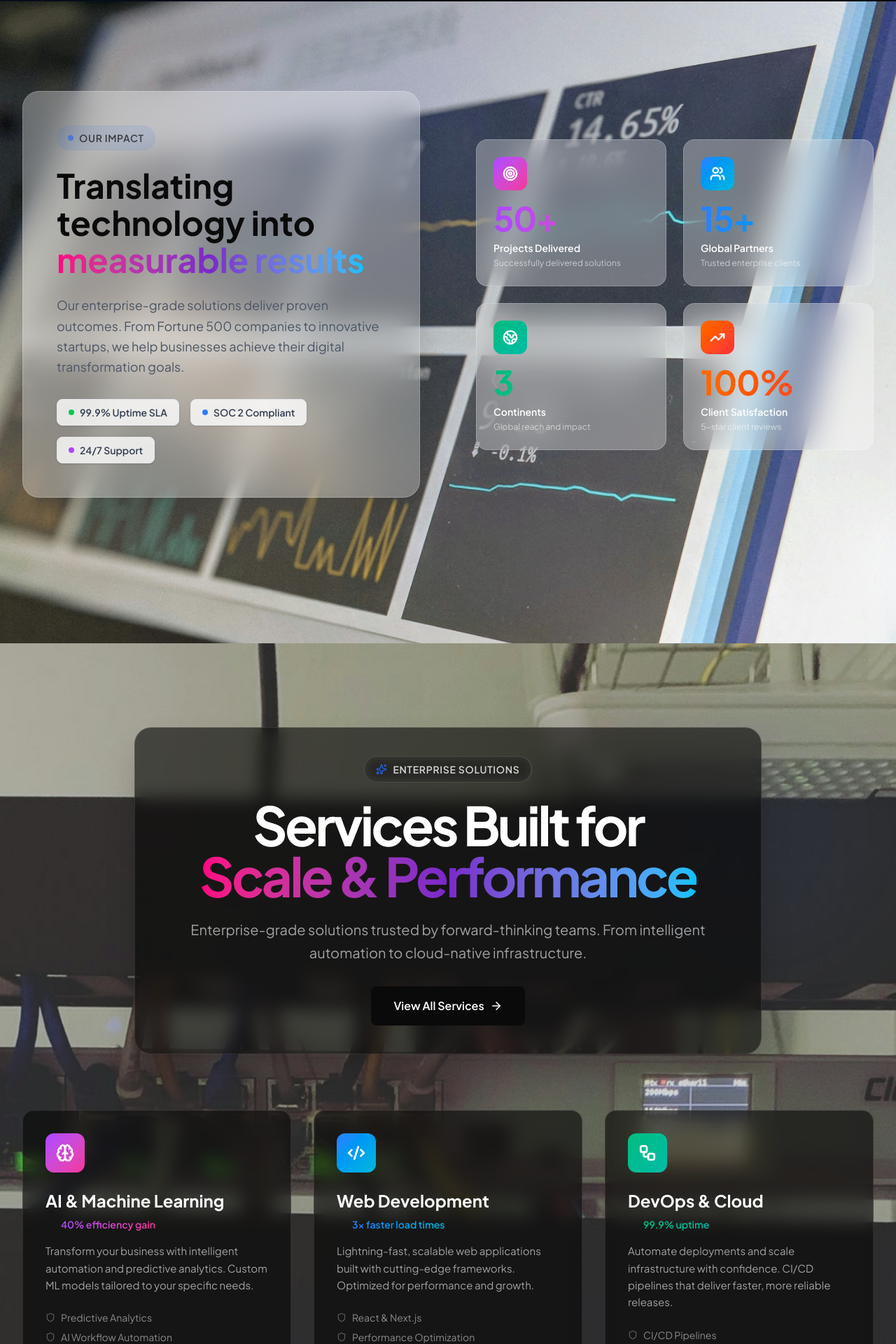
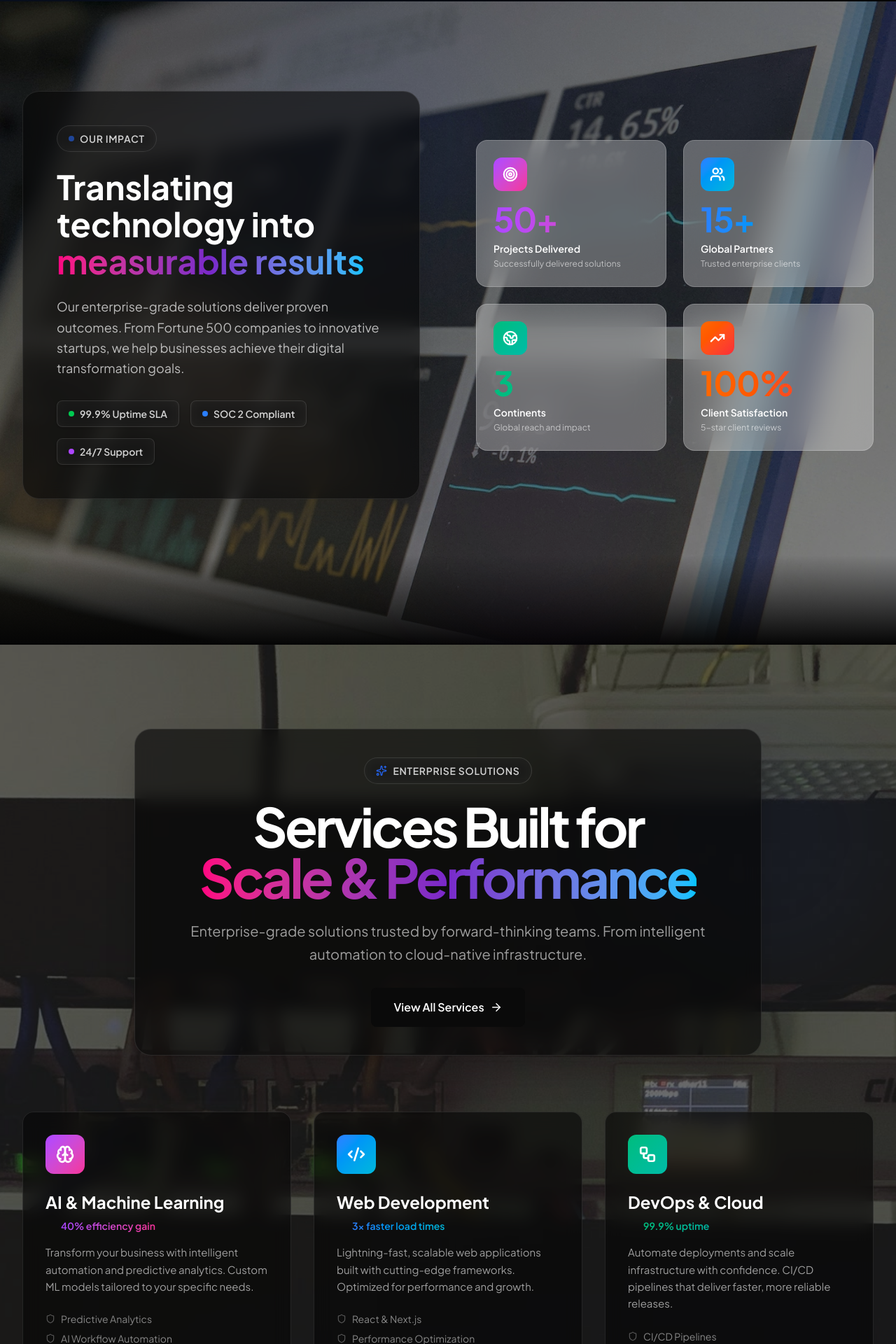
Before and after one commit to kashifnaseem50/cloudlem-website, a Next.js app: page / in a window 1280 px wide. Shown: the part 798-2718 px from the top of the page at 70% size. Built offline with nearby package versions, Linux system fonts and the light colour scheme; grey boxes are pictures that could not be loaded.

Commit message:
feat: Implement dark mode styling, optimize images with Next.js Image, and add project linking.

```diff
--- a/app/components/home/Impact.tsx
+++ b/app/components/home/Impact.tsx
@@ -85,7 +85,8 @@ const Impact = () => {
           ]}
           alt="Impact Section Background"
         />
-        <div className="absolute inset-0 bg-transparent" />
+        <div className="absolute inset-0 bg-brand-black/50" />
+        <div className="absolute inset-x-0 bottom-0 h-32 bg-linear-to-b from-transparent to-brand-black z-10" />
       </div>
 
       {/* Background decoration */}
@@ -102,41 +103,41 @@ const Impact = () => {
             whileInView={{ opacity: 1, x: 0 }}
             viewport={{ once: false }}
             transition={{ duration: 0.8 }}
-            className="bg-white/30 backdrop-blur-xl rounded-3xl p-8 lg:p-12 shadow-2xl border border-white/20"
+            className="bg-brand-black/60 backdrop-blur-md rounded-3xl p-8 lg:p-12 shadow-2xl border border-white/10"
           >
-            <div className="inline-flex items-center gap-2 px-4 py-2 bg-accent-blue/10 rounded-full mb-6">
+            <div className="inline-flex items-center gap-2 px-4 py-2 bg-white/5 backdrop-blur-sm rounded-full mb-6 border border-white/10">
               <div className="w-2 h-2 bg-accent-blue rounded-full animate-pulse" />
-              <span className="text-sm font-semibold text-brand-dark/70 uppercase tracking-wider">
+              <span className="text-sm font-semibold text-white/80 uppercase tracking-wider">
                 Our Impact
               </span>
             </div>
 
-            <h2 className="text-4xl lg:text-5xl font-bold text-brand-dark leading-[1.1] mb-6">
+            <h2 className="text-4xl lg:text-5xl font-bold text-white leading-[1.1] mb-6">
               Translating technology into{" "}
               <span className="text-gradient-vibrant">measurable results</span>
             </h2>
-            <p className="text-gray-600 text-lg leading-relaxed mb-8">
+            <p className="text-white/70 text-lg leading-relaxed mb-8">
               Our enterprise-grade solutions deliver proven outcomes. From
               Fortune 500 companies to innovative startups, we help businesses
               achieve their digital transformation goals.
             </p>
 
             <div className="flex flex-wrap gap-4">
-              <div className="flex items-center gap-2 px-4 py-2 bg-white/80 rounded-lg border border-gray-200 shadow-sm">
+              <div className="flex items-center gap-2 px-4 py-2 bg-white/5 backdrop-blur-sm rounded-lg border border-white/10 shadow-sm">
                 <div className="w-2 h-2 bg-green-500 rounded-full" />
-                <span className="text-sm font-semibold text-gray-700">
+                <span className="text-sm font-semibold text-white/80">
                   99.9% Uptime SLA
                 </span>
               </div>
-              <div className="flex items-center gap-2 px-4 py-2 bg-white/80 rounded-lg border border-gray-200 shadow-sm">
+              <div className="flex items-center gap-2 px-4 py-2 bg-white/5 backdrop-blur-sm rounded-lg border border-white/10 shadow-sm">
                 <div className="w-2 h-2 bg-blue-500 rounded-full" />
-                <span className="text-sm font-semibold text-gray-700">
+                <span className="text-sm font-semibold text-white/80">
                   SOC 2 Compliant
                 </span>
               </div>
-              <div className="flex items-center gap-2 px-4 py-2 bg-white/80 rounded-lg border border-gray-200 shadow-sm">
+              <div className="flex items-center gap-2 px-4 py-2 bg-white/5 backdrop-blur-sm rounded-lg border border-white/10 shadow-sm">
                 <div className="w-2 h-2 bg-purple-500 rounded-full" />
-                <span className="text-sm font-semibold text-gray-700">
+                <span className="text-sm font-semibold text-white/80">
                   24/7 Support
                 </span>
               </div>
--- a/app/components/home/Projects.tsx
+++ b/app/components/home/Projects.tsx
@@ -3,6 +3,8 @@
 import { motion, AnimatePresence } from "framer-motion";
 import { ArrowUpRight, TrendingUp, Zap, Shield, Sparkles } from "lucide-react";
 import { useState, useEffect } from "react";
+import Link from "next/link";
+import Image from "next/image";
 
 const Slideshow = ({
   images,
@@ -30,10 +32,12 @@ const Slideshow = ({
         transition={{ duration: 1.5 }}
         className="absolute inset-0"
       >
-        <img
+        <Image
           src={images[currentIndex]}
           alt={alt}
-          className="w-full h-full object-cover"
+          fill
+          className="object-cover"
+          priority
         />
       </motion.div>
     </AnimatePresence>
@@ -54,7 +58,9 @@ const projects = [
       { label: "99.9%", desc: "Uptime achieved" },
       { label: "15min", desc: "Deployment time" },
     ],
+
     highlight: "Featured Case Study",
+    link: "#",
   },
   {
     title: "GCP AI Platform for Healthcare",
@@ -69,7 +75,9 @@ const projects = [
       { label: "10x", desc: "Faster processing" },
       { label: "HIPAA", desc: "Compliant" },
     ],
+
     highlight: "Award Winner",
+    link: "#",
   },
   {
     title: "Azure DevOps for Financial Services",
@@ -84,7 +92,9 @@ const projects = [
       { label: "0", desc: "Downtime" },
       { label: "100%", desc: "Compliant" },
     ],
+
     highlight: "Enterprise Solution",
+    link: "#",
   },
 ];
 
@@ -104,6 +114,7 @@ const Projects = () => {
           alt="Projects Section Background"
         />
         <div className="absolute inset-0 bg-linear-to-b from-brand-black/20 via-brand-black/50 to-brand-black" />
+        <div className="absolute inset-x-0 bottom-0 h-32 bg-linear-to-b from-transparent to-brand-black z-10" />
       </div>
 
       {/* Background decoration */}
@@ -151,12 +162,13 @@ const Projects = () => {
           {projects.map((project, index) => (
             <motion.div
               key={index}
-              className="group cursor-pointer"
+              className="group cursor-pointer h-full"
               initial={{ opacity: 0, y: 30 }}
               whileInView={{ opacity: 1, y: 0 }}
               viewport={{ once: false }}
               transition={{ delay: index * 0.15, duration: 0.6 }}
             >
+              <Link href={project.link || "#"} className="block h-full">
                 <div className="relative h-full bg-linear-to-br from-white/5 via-white/2 to-transparent rounded-2xl p-8 border border-white/10 hover:border-white/20 transition-all duration-300 hover:shadow-2xl hover:shadow-accent-cyan/10 overflow-hidden">
                   {/* Gradient accent line */}
                   <div
@@ -238,6 +250,7 @@ const Projects = () => {
                     </div>
                   </div>
                 </div>
+              </Link>
             </motion.div>
           ))}
         </div>
--- a/app/components/home/Services.tsx
+++ b/app/components/home/Services.tsx
@@ -121,17 +121,15 @@ const services = [
 
 const Services = () => {
   return (
-    <section className="py-[120px] bg-linear-to-b from-white via-gray-50/50 to-white text-brand-dark relative overflow-hidden">
+    <section className="py-[120px] bg-brand-black text-white relative overflow-hidden">
       {/* Background Slideshow */}
       <div className="absolute inset-0 z-0">
         <Slideshow
-          images={[
-            "/images/backgrounds/section-2-1.jpg",
-            "/images/backgrounds/section-2-2.jpg",
-          ]}
+          images={["/images/backgrounds/section-2-2.jpg"]}
           alt="Services Section Background"
         />
-        <div className="absolute inset-0 bg-transparent" />
+        <div className="absolute inset-0 bg-brand-black/50" />
+        <div className="absolute inset-x-0 bottom-0 h-32 bg-linear-to-b from-transparent to-brand-black z-10" />
       </div>
 
       {/* Background decoration */}
--- a/next.config.ts
+++ b/next.config.ts
@@ -1,8 +1,40 @@
 import type { NextConfig } from "next";
 
 const nextConfig: NextConfig = {
-  /* config options here */
   reactCompiler: true,
+  async headers() {
+    return [
+      {
+        source: '/:path*',
+        headers: [
+          {
+            key: 'X-DNS-Prefetch-Control',
+            value: 'on'
+          },
+          {
+            key: 'Strict-Transport-Security',
+            value: 'max-age=63072000; includeSubDomains; preload'
+          },
+          {
+            key: 'X-XSS-Protection',
+            value: '1; mode=block'
+          },
+          {
+            key: 'X-Frame-Options',
+            value: 'SAMEORIGIN'
+          },
+          {
+            key: 'X-Content-Type-Options',
+            value: 'nosniff'
+          },
+          {
+            key: 'Referrer-Policy',
+            value: 'origin-when-cross-origin'
+          }
+        ]
+      }
+    ];
+  },
 };
 
 export default nextConfig;
```
Also changed, not shown: app/components/contact/ContactForm.tsx (+62 -19 lines), public/images/backgrounds/section-2-1.jpg (deleted). Lines whose indentation alone changed are shown as unchanged.
